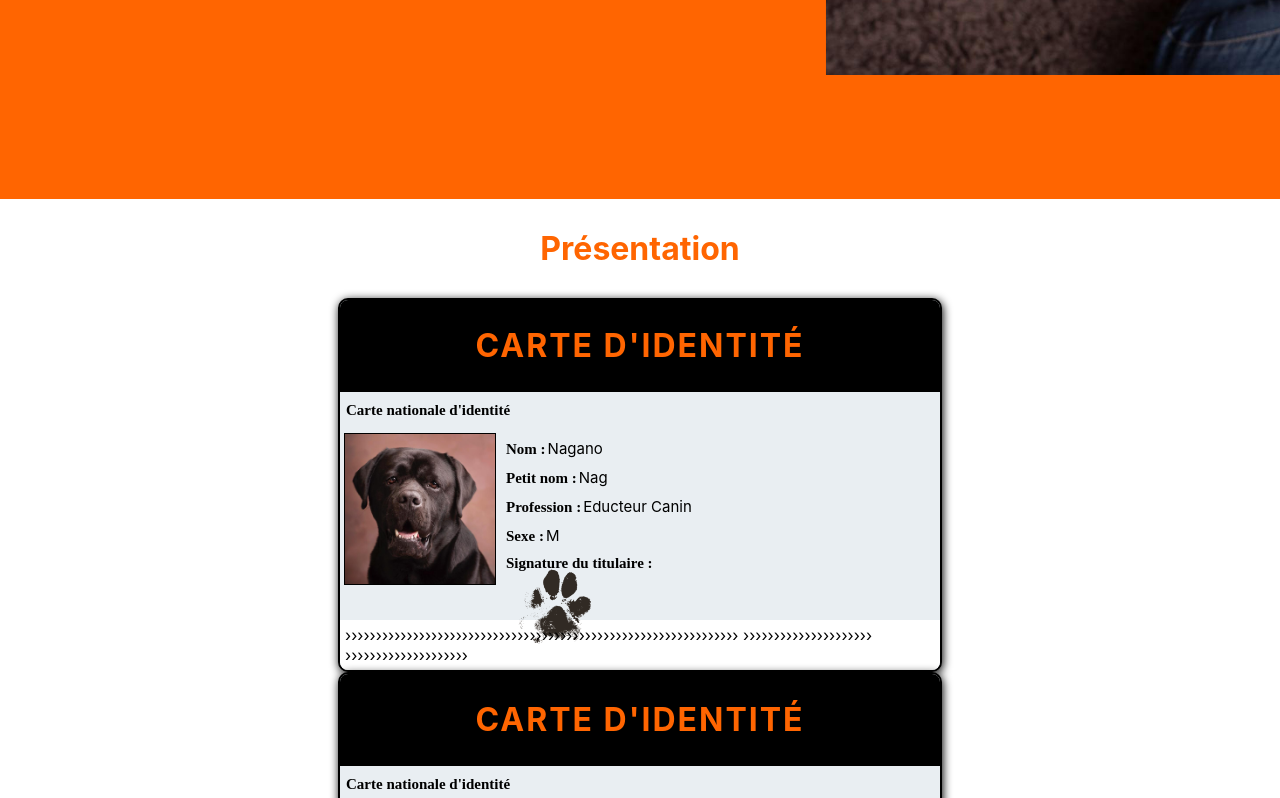
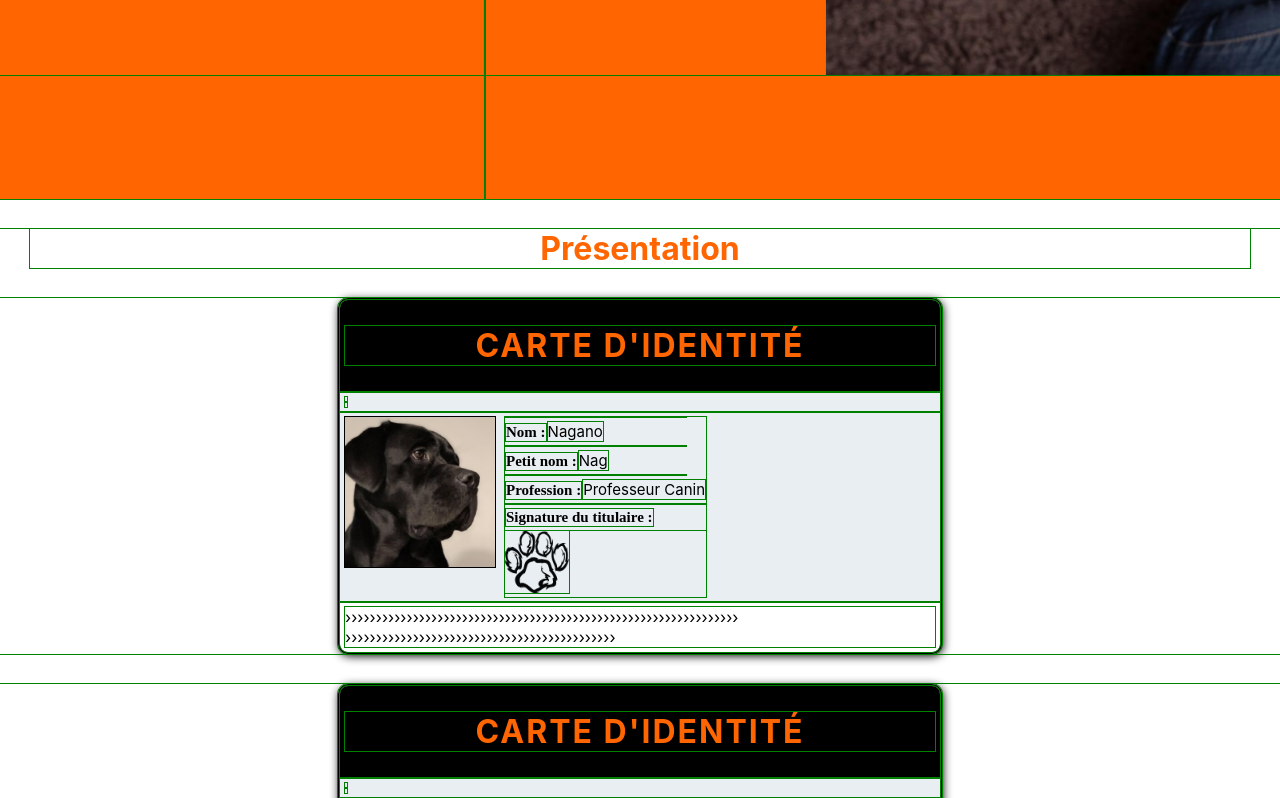
Before and after one commit to melaniemdm/intelligence_canine, a React (Create React App) app: page /#/ in a window 1280 px wide. Shown: the part 791-1589 px from the top of the page. Built offline with nearby package versions, Linux system fonts and the light colour scheme.

Commit message:
fix(img)empreinte fix(css) presentation nag fix(css & js) presentation

```diff
--- a/src/components/PresentationLaurence/index.js
+++ b/src/components/PresentationLaurence/index.js
@@ -11,7 +11,7 @@ function PresentationLaurence(){
     </div>
     <div id="card-id">
       <div id="card-number">
-        <p className="cardtitle">Carte nationale d'identité </p>
+        <p className="cardtitle"> </p>
 
       </div>
 
--- a/src/components/PresentationNag/index.js
+++ b/src/components/PresentationNag/index.js
@@ -4,21 +4,21 @@ import './style.scss';
 function PresentationNag(){
 
   return (
-        <div>
+    <div className="containerPresentation">
 <div id="card">
 <div id="card-title">
   <h1>Carte d'identité</h1>
 </div>
 <div id="card-id">
   <div id="card-number">
-        <p className="cardtitle">Carte nationale d'identité </p>
+    <p className="cardtitle"> </p>
 
   </div>
 
 </div>
 <div id="card-information">
   <div id="photoProfilNag">
-<img src={process.env.PUBLIC_URL + '/assets/adultNag.jpg'} alt="photoNag" />
+<img src={process.env.PUBLIC_URL + '/assets/nag.jpg'} alt="photoNag" />
 
   </div>
   <div id="card-text">
@@ -31,26 +31,22 @@ function PresentationNag(){
     <p>Nag</p>
     <div className="card-box"></div>
     <p className="cardtitle">Profession :</p>
-        <p>Educteur Canin</p>
+    <p>Professeur Canin</p>
   </div>
   <div id="card-detail">
-        <div className="card-box">
-          <p className="cardtitle">Sexe :</p>
-          <p>M</p>
-        </div>
 
 
   </div>
-      <div>
+  <div id="card-sign">
     <p className="cardtitle">Signature du titulaire :</p>
-        <div id="cardsign">
-        <img src={process.env.PUBLIC_URL + '/assets/empreinte.png'} alt="photoNag" className="signatureNag"/>
+    <div >
+    <img src={process.env.PUBLIC_URL +'/assets/empreinte.png' }alt="photoNag" className="signatureNag"/>
     </div>
   </div>
   </div>
 </div>
 <div id="card-code">
-      <div> &rsaquo;&rsaquo;&rsaquo;&rsaquo;&rsaquo;&rsaquo;&rsaquo;&rsaquo;&rsaquo;&rsaquo;&rsaquo;&rsaquo;&rsaquo;&rsaquo;&rsaquo;&rsaquo;&rsaquo;&rsaquo;&rsaquo;&rsaquo;&rsaquo;&rsaquo;&rsaquo;&rsaquo;&rsaquo;&rsaquo;&rsaquo;&rsaquo;&rsaquo;&rsaquo;&rsaquo;&rsaquo;&rsaquo;&rsaquo;&rsaquo;&rsaquo;&rsaquo;&rsaquo;&rsaquo;&rsaquo;&rsaquo;&rsaquo;&rsaquo;&rsaquo;&rsaquo;&rsaquo;&rsaquo;&rsaquo;&rsaquo;&rsaquo;&rsaquo;&rsaquo;&rsaquo;&rsaquo;&rsaquo;&rsaquo;&rsaquo;&rsaquo;&rsaquo;&rsaquo;&rsaquo;&rsaquo;&rsaquo;&rsaquo;  &rsaquo;&rsaquo;&rsaquo;&rsaquo;&rsaquo;&rsaquo;&rsaquo;&rsaquo;&rsaquo;&rsaquo;&rsaquo;&rsaquo;&rsaquo;&rsaquo;&rsaquo;&rsaquo;&rsaquo;&rsaquo;&rsaquo;&rsaquo;&rsaquo;  &rsaquo;&rsaquo;&rsaquo;&rsaquo;&rsaquo;&rsaquo;&rsaquo;&rsaquo;&rsaquo;&rsaquo;&rsaquo;&rsaquo;&rsaquo;&rsaquo;&rsaquo;&rsaquo;&rsaquo;&rsaquo;&rsaquo;&rsaquo;</div>
+  <div> &rsaquo;&rsaquo;&rsaquo;&rsaquo;&rsaquo;&rsaquo;&rsaquo;&rsaquo;&rsaquo;&rsaquo;&rsaquo;&rsaquo;&rsaquo;&rsaquo;&rsaquo;&rsaquo;&rsaquo;&rsaquo;&rsaquo;&rsaquo;&rsaquo;&rsaquo;&rsaquo;&rsaquo;&rsaquo;&rsaquo;&rsaquo;&rsaquo;&rsaquo;&rsaquo;&rsaquo;&rsaquo;&rsaquo;&rsaquo;&rsaquo;&rsaquo;&rsaquo;&rsaquo;&rsaquo;&rsaquo;&rsaquo;&rsaquo;&rsaquo;&rsaquo;&rsaquo;&rsaquo;&rsaquo;&rsaquo;&rsaquo;&rsaquo;&rsaquo;&rsaquo;&rsaquo;&rsaquo;&rsaquo;&rsaquo;&rsaquo;&rsaquo;&rsaquo;&rsaquo;&rsaquo;&rsaquo;&rsaquo;&rsaquo;  &rsaquo;&rsaquo;&rsaquo;&rsaquo;&rsaquo;&rsaquo;&rsaquo;&rsaquo;&rsaquo;&rsaquo;&rsaquo;&rsaquo;&rsaquo;&rsaquo;&rsaquo;&rsaquo;&rsaquo;&rsaquo;&rsaquo;&rsaquo;&rsaquo;&rsaquo;&rsaquo;&rsaquo;&rsaquo;&rsaquo;&rsaquo;&rsaquo;&rsaquo;&rsaquo;&rsaquo;&rsaquo;&rsaquo;&rsaquo;&rsaquo;&rsaquo;&rsaquo;&rsaquo;&rsaquo;&rsaquo;&rsaquo;&rsaquo;&rsaquo;&rsaquo;</div>
 </div>
 </div>
 
--- a/src/components/PresentationNag/style.scss
+++ b/src/components/PresentationNag/style.scss
@@ -1,4 +1,4 @@
-
+@import '../../styles/communs.scss';
  #photoProfilNag{
   width:150px;
   height:150px;
@@ -12,17 +12,14 @@
 }
 .signatureNag{
 width:auto;
-   height:200px;
+height:62px;
 object-fit: cover;
-   margin-top:-30px;
+
 }
-
-
 
 .cardtitle {
 font-family: 'Bitter', serif;
 font-weight: bold;
-
 }
 
 p {
@@ -32,6 +29,7 @@ p {
 }
 
 #card {
+width: 600px;
 border: solid 2px #000;
 border-radius: 10px;
 box-shadow: 1px 2px 10px #000;
@@ -88,3 +86,9 @@ p {
 border-bottom-left-radius: 8px;
 border-bottom-right-radius: 8px;
 }
+@media #{$medium-down} {
+#card {
+ width: 350px;
+
+}
+}
--- a/src/styles/index.scss
+++ b/src/styles/index.scss
@@ -11,3 +11,6 @@ code {
   font-family: source-code-pro, Menlo, Monaco, Consolas, 'Courier New',
     monospace;
 }
+*{
+  outline: 1px solid green;
+}
```
Also changed, not shown: public/assets/empreinte.png. Lines whose indentation alone changed are shown as unchanged.
